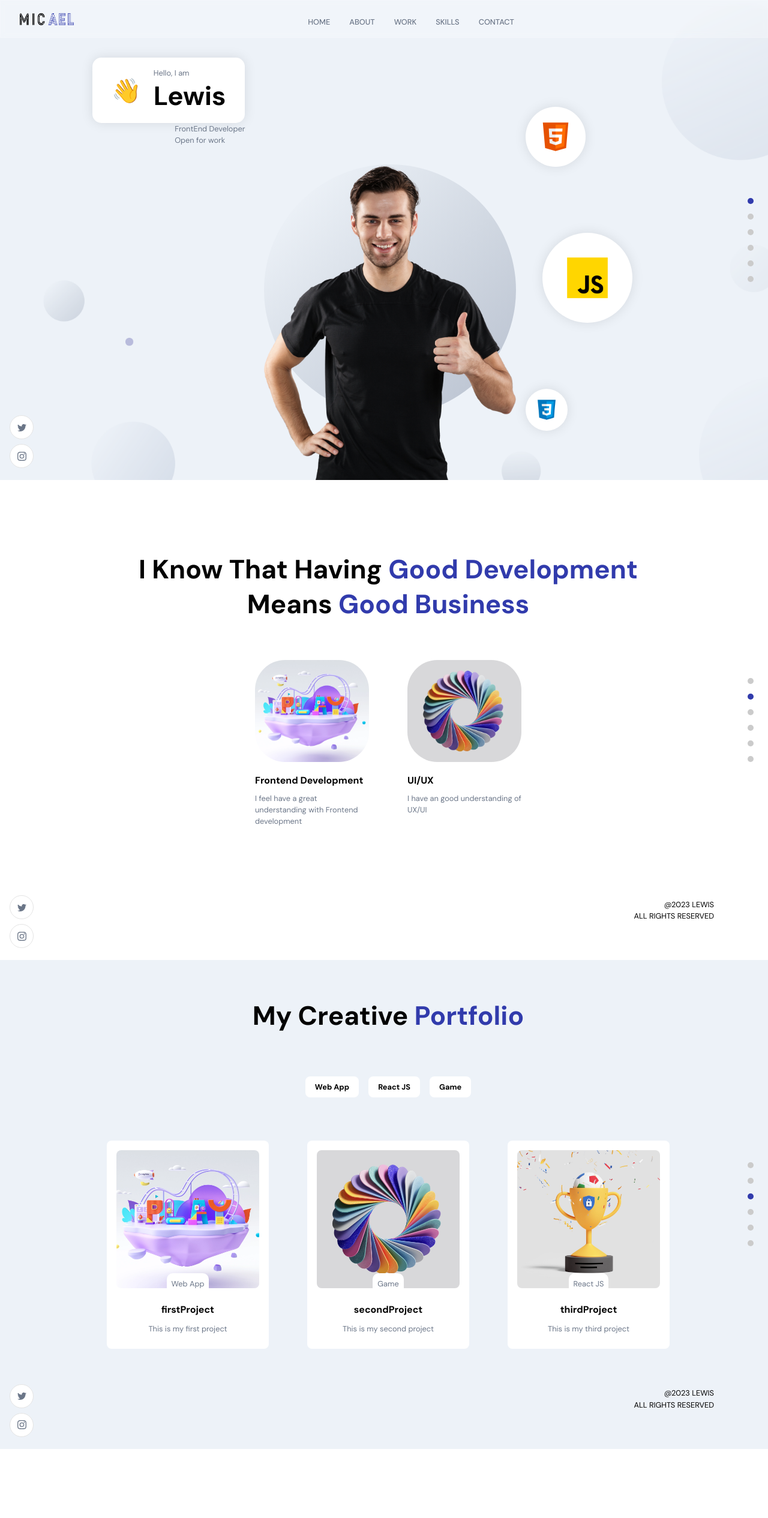
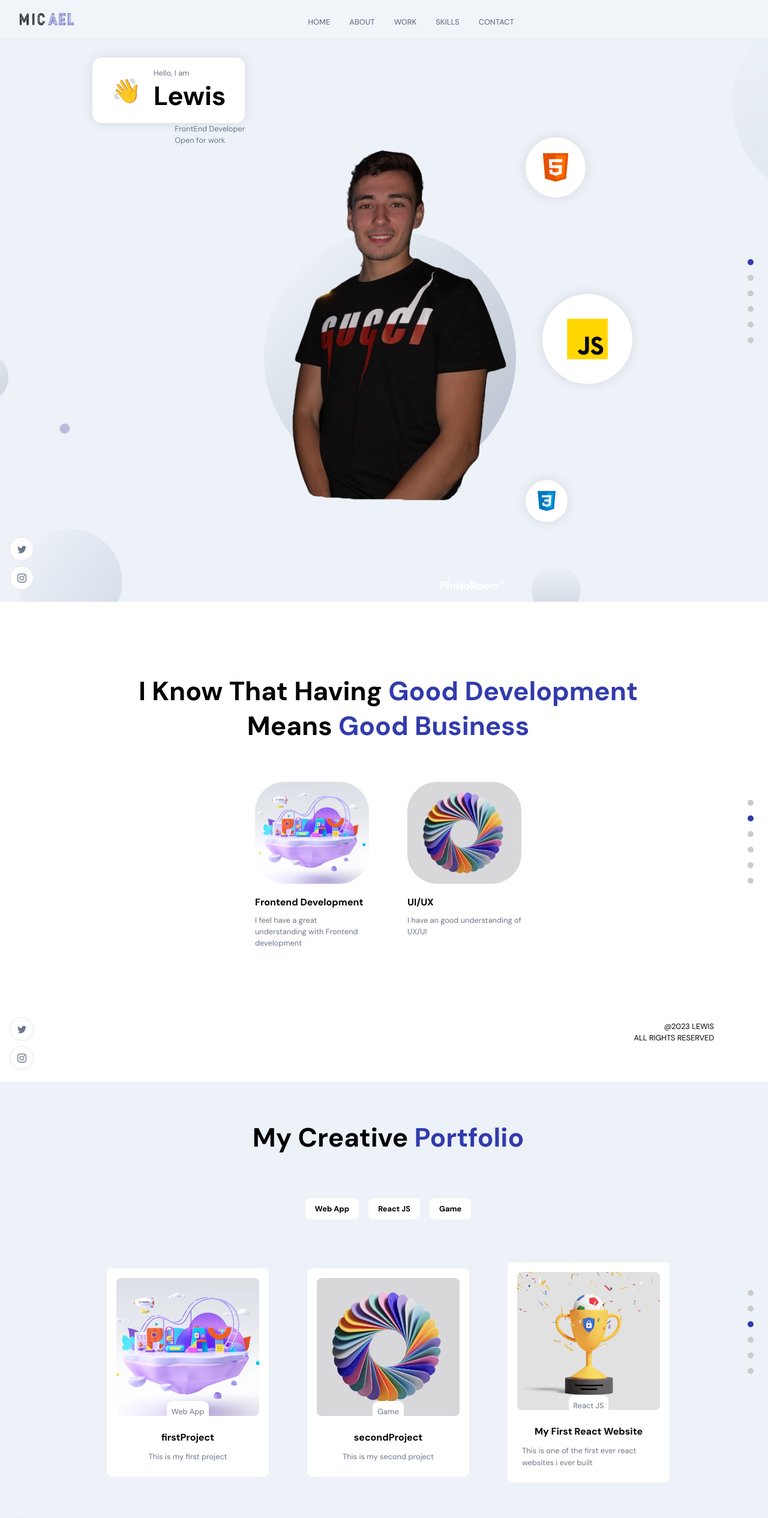
Before and after one commit to LewisMurray00/myPortfolio, a React (Create React App) app: page / in a window 1280 px wide. Shown: the top 2530 px of the page at 60% size. Built offline with nearby package versions, Linux system fonts and the light colour scheme.

Commit message:
fixed an error with the navbar where the links weren't working

```diff
--- a/src/components/Navbar/Navbar.jsx
+++ b/src/components/Navbar/Navbar.jsx
@@ -40,7 +40,7 @@ const Navbar = () => {
                         <ul>
                         {['home', 'about', 'work', 'skills', 'contact'].map((item)=> (
                             <li key={{item}}>
-                                <a href={`#{item}`} onClick={()=> setToggle(false)}>{item}</a>
+                                <a href={`#${item}`} onClick={()=> setToggle(false)}>{item}</a>
                             </li>
                         ))}
                         </ul>
--- a/src/constants/images.js
+++ b/src/constants/images.js
@@ -26,7 +26,6 @@ import about04 from '../assets/about04.png';
 import profile from '../assets/profile.png';
 import circle from '../assets/circle.svg';
 import logo from '../assets/logo.png';
-import lewis from '../assets/lewis.png'
 
 import adidas from '../assets/adidas.png';
 import amazon from '../assets/amazon.png';
@@ -35,6 +34,9 @@ import bolt from '../assets/bolt.png';
 import nb from '../assets/nb.png';
 import skype from '../assets/skype.png';
 import spotify from '../assets/spotify.png';
+
+import lewis from '../assets/lewis.png'
+import lewis2 from '../assets/image0-PhotoRoom (1).png'
 
 export default {
   email,
@@ -71,4 +73,5 @@ export default {
   skype,
   spotify,
   lewis,
+  lewis2,
 };
--- a/src/container/Header/Header.jsx
+++ b/src/container/Header/Header.jsx
@@ -49,7 +49,7 @@ const Header = () => {
         className='app__header-img'
       >
       {/* Image needs changing to one of myself */}
-        <img src={images.profile} alt='profile_bg' />
+        <img src={images.lewis2} alt='profile_bg' />
 
         <motion.img
         whileInView={{ scale: [0, 1] }}
--- a/src/container/Work/Work.jsx
+++ b/src/container/Work/Work.jsx
@@ -26,10 +26,10 @@ const project = [
     all: 'all'
   },
   {
-    title: 'thirdProject',
-    description: 'This is my third project',
-    projectLink: 'www.netlify.com',
-    codeLink: 'www.github.com',
+    title: 'My First React Website',
+    description: 'This is one of the first ever react websites i ever built',
+    projectLink: 'https://moonlit-biscuit-497934.netlify.app',
+    codeLink: 'https://github.com/LewisMurray00/react-practice-website',
     imgUrl: images.about03,
     tags: 'React JS',
     all: 'all'
```
